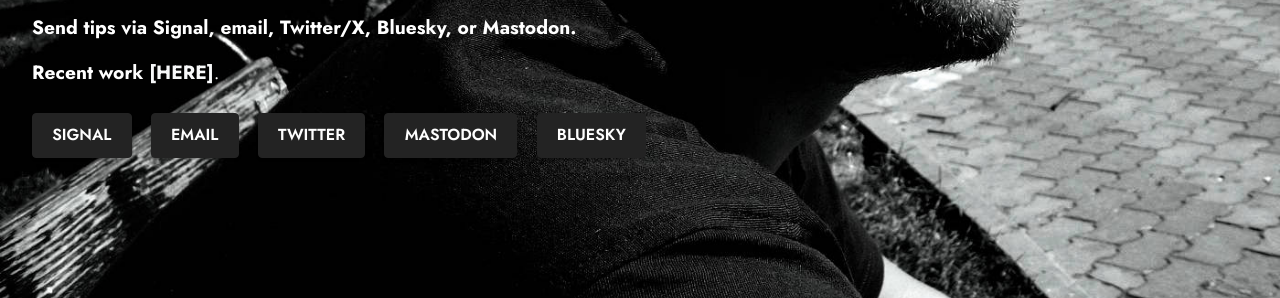
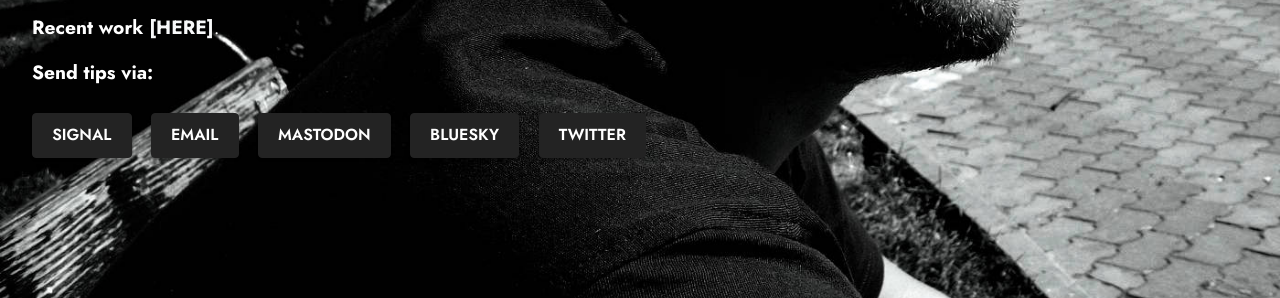
Before and after one commit to glimpsed/glimpsed.github.io, a plain HTML site: page index.html in a window 1280 px wide. Shown: the part 502-800 px from the top of the page. Drawn offline with Linux system fonts and the light colour scheme.

Commit message:
Update index.html

```diff
--- a/index.html
+++ b/index.html
@@ -47,11 +47,11 @@
 
                 <p class="mbr-text mbr-fonts-style display-7"><strong>I'm a reporter/editor at BleepingComputer, where I cover cybersecurity and technology.<br></strong></p>
 
-                <p class="mbr-text mbr-fonts-style display-7"><strong>Send tips via Signal, email, Twitter/X, Bluesky, or Mastodon.</strong></p>
-
                 <p class="mbr-text mbr-fonts-style display-7"><strong>Recent work</strong> <a href="https://www.bleepingcomputer.com/author/sergiu-gatlan/" class="text-light" target="_blank"><strong> [HERE]</strong></a>.</p>
 
-                <div class="mbr-section-btn mt-3"><a class="btn btn-black display-6" href="https://signal.me/#eu/ry3Qxi9x_toTPo4_G1_mFr6TJ6O1Gsl_jGrCYU6RTLBIqFlzxCVEp4x6RUSKRHWm" target="_blank">SIGNAL</a> <a class="btn btn-black display-6" href="mailto:sergiu@bleepingcomputer.com" target="_blank">EMAIL</a> <a class="btn btn-black display-6" href="https://twitter.com/serghei" target="_blank">TWITTER</a> <a rel="me" class="btn btn-black display-6" href="https://mastodon.social/@serghei" target="_blank">MASTODON</a> <a class="btn btn-black display-6" href="https://bsky.app/profile/serghei.bsky.social" target="_blank">BLUESKY</a></div>
+                <p class="mbr-text mbr-fonts-style display-7"><strong>Send tips via:</strong></p>
+
+                <div class="mbr-section-btn mt-3"><a class="btn btn-black display-6" href="https://signal.me/#eu/ry3Qxi9x_toTPo4_G1_mFr6TJ6O1Gsl_jGrCYU6RTLBIqFlzxCVEp4x6RUSKRHWm" target="_blank">SIGNAL</a> <a class="btn btn-black display-6" href="mailto:sergiu@bleepingcomputer.com" target="_blank">EMAIL</a> <a rel="me" class="btn btn-black display-6" href="https://mastodon.social/@serghei" target="_blank">MASTODON</a> <a class="btn btn-black display-6" href="https://bsky.app/profile/serghei.bsky.social" target="_blank">BLUESKY</a> <a class="btn btn-black display-6" href="https://twitter.com/serghei" target="_blank">TWITTER</a></div>
 
             </div>
         </div>
```
